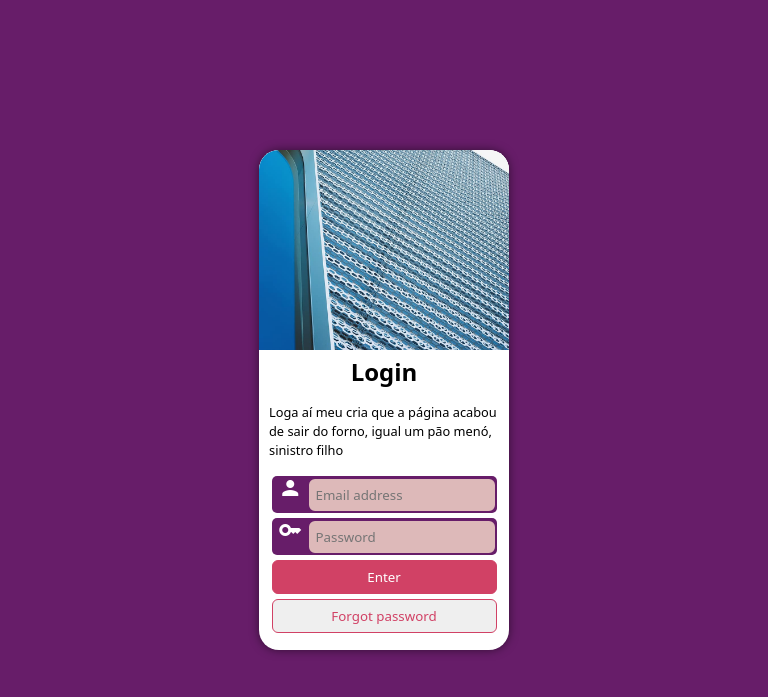
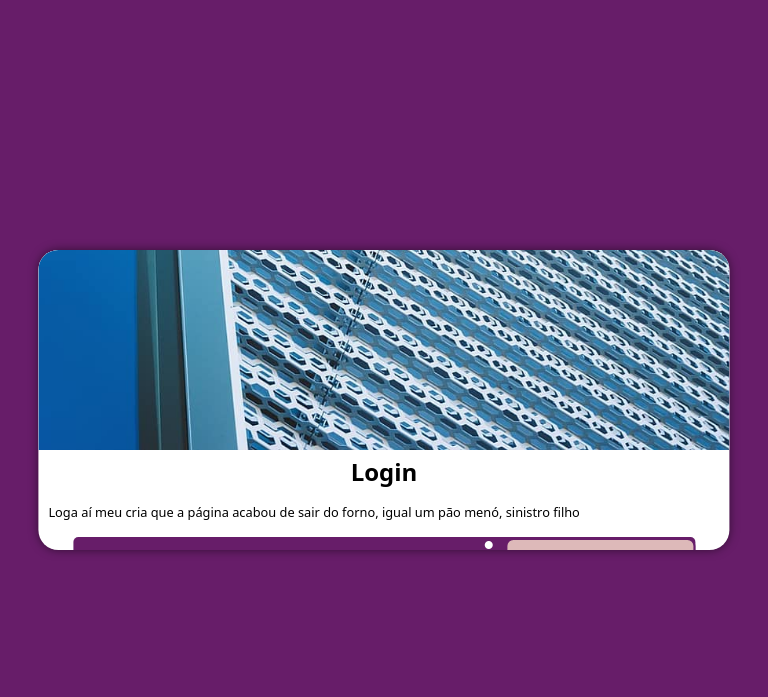
Before and after one commit to fredsaggio/projeto-login, a plain HTML site: page index.html in a window 768 px wide. Drawn offline with Linux system fonts and the light colour scheme.

Commit message:
Começando a criação das media queries

```diff
--- a/media-queries.css
+++ b/media-queries.css
@@ -1 +1,18 @@
 @charset "UTF-8";
+
+/* Typical Device Breakpoints
+------------------------------
+Small screens: Up to 600px
+Smartphone: 600px to 768px
+Tablet: 768px to 992px
+Desktop: 992px to 1200px
+TVs and etc: Above 1200px
+*/
+
+@media screen and (min-width: 768px) and (max-width: 992px) {
+
+    main section{
+        width: 90vw;
+        height: 300px;
+    }
+}
```
